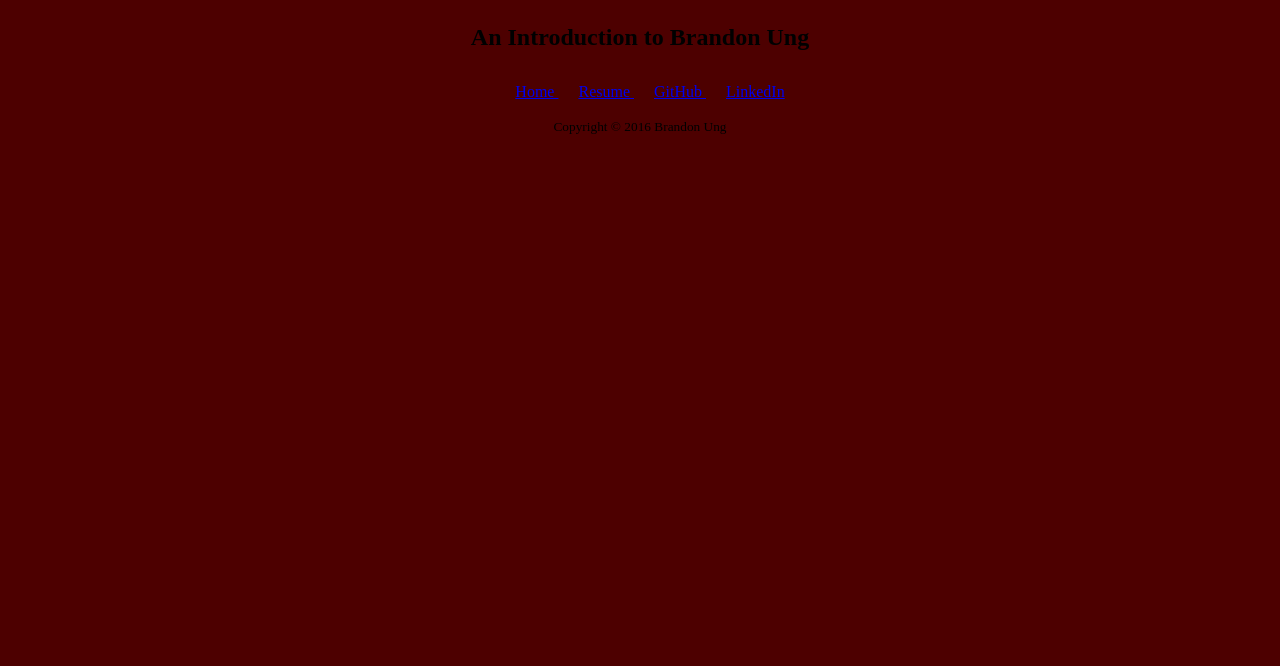
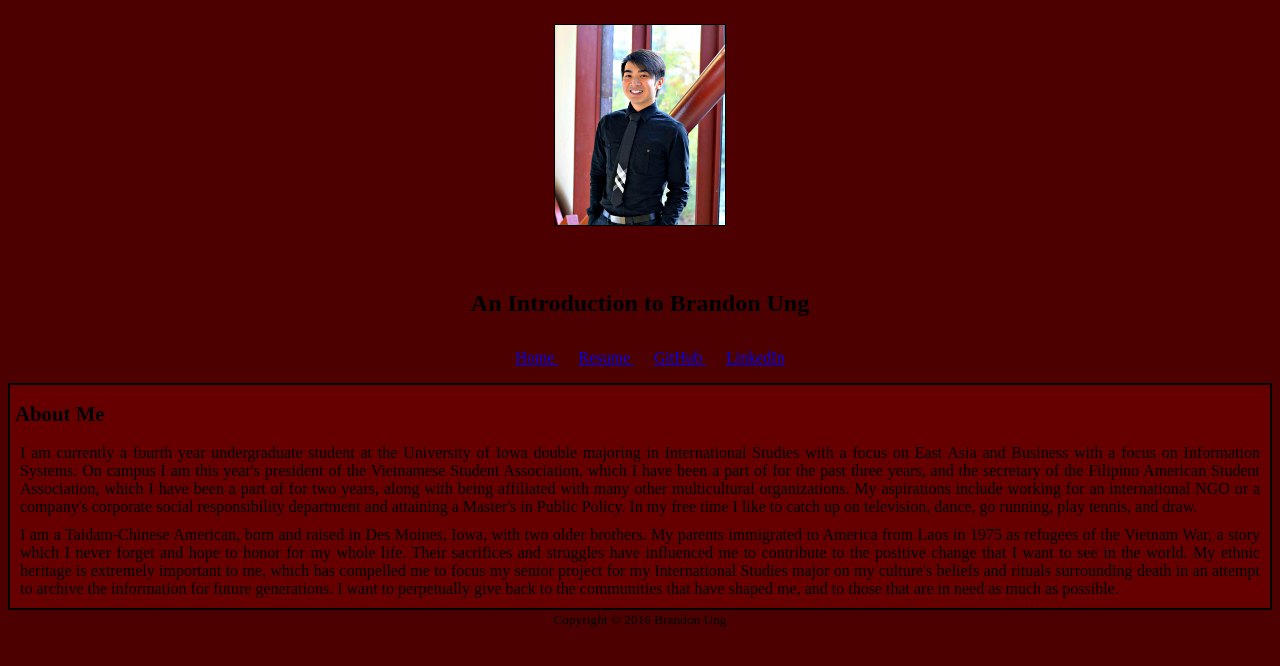
Before and after one commit to brandon-ung/Homework-2, a plain HTML site: page index.html in a window 1280 px wide. Drawn offline with Linux system fonts and the light colour scheme.

Commit message:
Added headshot at top of page and About Me section in index

```diff
--- a/index.html
+++ b/index.html
@@ -8,6 +8,9 @@
 
 <body>
 	<header>
+		<figure id="headerimg">
+		<img id= "headshot" src="headshot.jpg" alt="Head shot">
+		</figure>
 		<h1> An Introduction to Brandon Ung </h1>
 		<nav>
 			<ul>
@@ -19,6 +22,32 @@
 		</nav>
 	</header>
 
+	<article>
+
+	<h2>About Me</h2>
+
+	<p>I am currently a fourth year undergraduate student at the University of Iowa double majoring in
+	International Studies with a focus on East Asia and Business with a focus on Information Systems. On
+	campus I am this year's president of the Vietnamese Student Association, which I have been a part of for the
+	past three years, and the secretary of the Filipino American Student Association, which I have been
+	a part of for two years, along with being affiliated with many other multicultural organizations.
+	My aspirations include working for an international NGO or a company's corporate social responsibility
+	department and attaining a Master's in Public Policy. In my free time I like to catch up on television,
+	dance, go running, play tennis, and draw.</p>
+
+	<p>
+	I am a Taidam-Chinese American, born and raised in Des Moines, Iowa, with two older brothers. My parents
+	immigrated to America from Laos in 1975 as refugees of the Vietnam War, a story which I never forget and
+	hope to honor for my whole life. Their sacrifices and struggles have influenced me to contribute to the
+	positive change that I want to see in the world. My ethnic heritage is extremely important to me, which
+	has compelled me to focus my senior project for my International Studies major on my culture's beliefs
+	and rituals surrounding death in an attempt to archive the information for future generations. I want to
+	perpetually give back to the communities that have shaped me, and to those that are in need as much as
+	possible.
+	</p>
+
+	</article>
+
 	<footer>
 	<small> Copyright © 2016 Brandon Ung </small>
 	</footer>
--- a/stylesheet.css
+++ b/stylesheet.css
@@ -1,4 +1,12 @@
+#headerimg {
+	margin-right: auto;
+	margin-left: auto;
+}
 
+#headshot{
+	height: 200px;
+	max-width: 400px;
+}
 
 body {
 font-family:Times New Roman, Arial;
@@ -27,17 +35,9 @@ nav li{
 }
 
 article{
-	float: left;
-	width: 800px;
 	border: 2px solid black;
 	background-color: #660000;
 	margin: auto;
-}
-
-aside{
-	float: right;
-	background-color: #660000;
-	border: 2px solid black;
 }
 
 #resume{
@@ -51,7 +51,6 @@ aside{
 figure{
 	height: 250px;
 	width: 400px;
-	padding: 20px;
 }
 
 figcaption{
```
Also changed, not shown: resume.html (+3 -0 lines), headshot.jpg (added).
